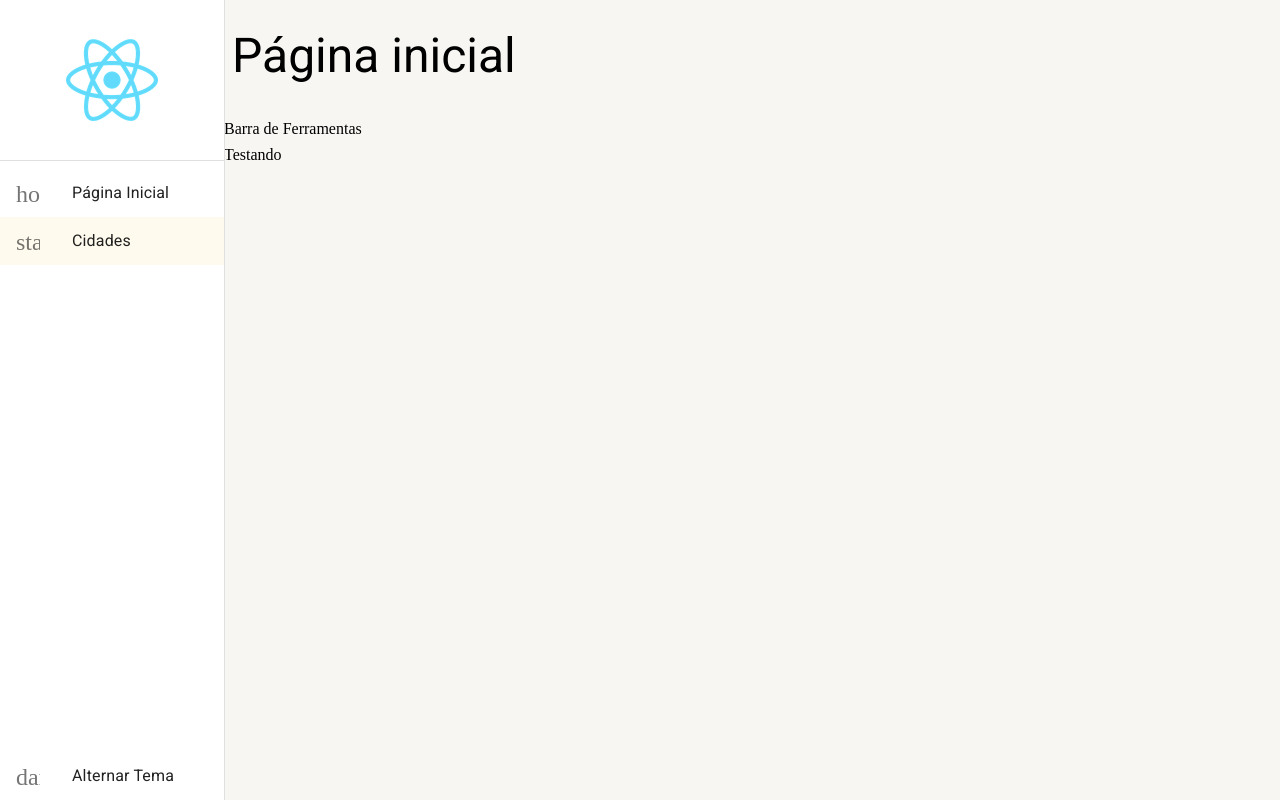
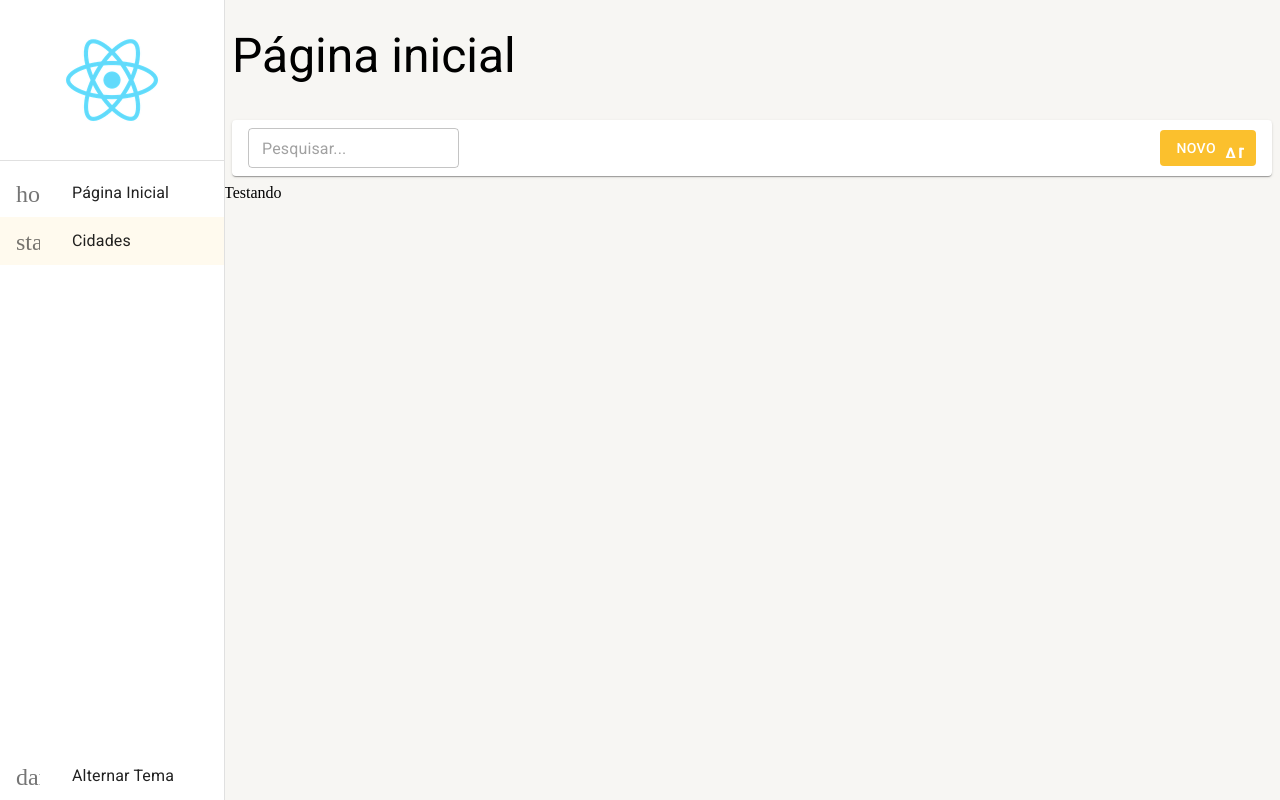
Before and after one commit to pramon18/React, a React (Create React App) app in the folder curso-react-typescript/: page /cidades in a window 1280 px wide. Built offline with nearby package versions, Linux system fonts and the light colour scheme.

Commit message:
Ajustes na barra de ferramentas

```diff
--- a/curso-react-typescript/src/pages/dashboard/Dashboard.tsx
+++ b/curso-react-typescript/src/pages/dashboard/Dashboard.tsx
@@ -1,7 +1,15 @@
+import { BarraDeFerramentas } from '../../shared/components';
 import { LayoutBaseDePagina } from '../../shared/layouts';
 
 export const Dashboard = () => {
     return (
-        <LayoutBaseDePagina titulo='Página inicial' barraDeFerramentas={<>Barra de Ferramentas</>}>Testando</LayoutBaseDePagina>
+        <LayoutBaseDePagina
+            titulo='Página inicial'
+            barraDeFerramentas={(
+                <BarraDeFerramentas mostrarInputBusca/>
+            )}
+        >
+            Testando
+        </LayoutBaseDePagina>
     );
 };
--- /dev/null
+++ b/curso-react-typescript/src/shared/components/barra-de-ferramentas/BarraDeFerramentas.tsx
@@ -0,0 +1,56 @@
+import { Box, Button, Icon, Paper, TextField, useTheme } from "@mui/material";
+
+interface IBarraDeFerramentasProps {
+  textoDaBusca?: string;
+  mostrarInputBusca?: boolean;
+  aoMudarTextoDeBusca?: (novoTexto: string) => void;
+  textoBotaoNovo?: string;
+  mostrarBotaoNovo?: boolean;
+  aoClicarEmNovo?: () => void;
+}
+
+export const BarraDeFerramentas: React.FC<IBarraDeFerramentasProps> = ({
+  textoDaBusca = '',
+  mostrarInputBusca = false,
+  aoMudarTextoDeBusca,
+  textoBotaoNovo = 'Novo',
+  mostrarBotaoNovo = true,
+  aoClicarEmNovo
+}) => {
+
+  const theme = useTheme();
+
+  return (
+    <Box
+      gap={1}
+      marginX={1}
+      padding={1}
+      paddingX={2}
+      display="flex"
+      alignItems="center"
+      height={theme.spacing(5)}
+      component={Paper}
+    >
+
+      {mostrarInputBusca && (
+        <TextField
+        size="small"
+        placeholder="Pesquisar..."
+        value={textoDaBusca}
+        onChange={(e) => aoMudarTextoDeBusca?.(e.target.value)}
+        />
+      )}
+      <Box flex={1} display="flex" justifyContent={'end'}>
+        {mostrarBotaoNovo && (
+          <Button
+            color="primary"
+            disableElevation
+            variant="contained"
+            endIcon={<Icon>add</Icon>}
+            onClick={aoClicarEmNovo}
+          >{textoBotaoNovo}</Button>
+        )}
+      </Box>
+    </Box>
+  );
+}
--- a/curso-react-typescript/src/shared/components/index.ts
+++ b/curso-react-typescript/src/shared/components/index.ts
@@ -1 +1,2 @@
-export * from './menu-lateral/MenuLateral' ;
+export * from './menu-lateral/MenuLateral';
+export * from './barra-de-ferramentas/BarraDeFerramentas';
--- a/curso-react-typescript/src/shared/components/menu-lateral/MenuLateral.tsx
+++ b/curso-react-typescript/src/shared/components/menu-lateral/MenuLateral.tsx
@@ -1,4 +1,4 @@
-import { Avatar, Button, Divider, Drawer, List, ListItem, ListItemButton, ListItemIcon, ListItemText, useMediaQuery, useTheme } from '@mui/material';
+import { Avatar, Divider, Drawer, List, ListItemButton, ListItemIcon, ListItemText, useMediaQuery, useTheme } from '@mui/material';
 import { Box } from '@mui/system';
 import { Icon } from '@mui/material';
 import { useAppThemeContext, useDrawerContext } from '../../contexts';
```
